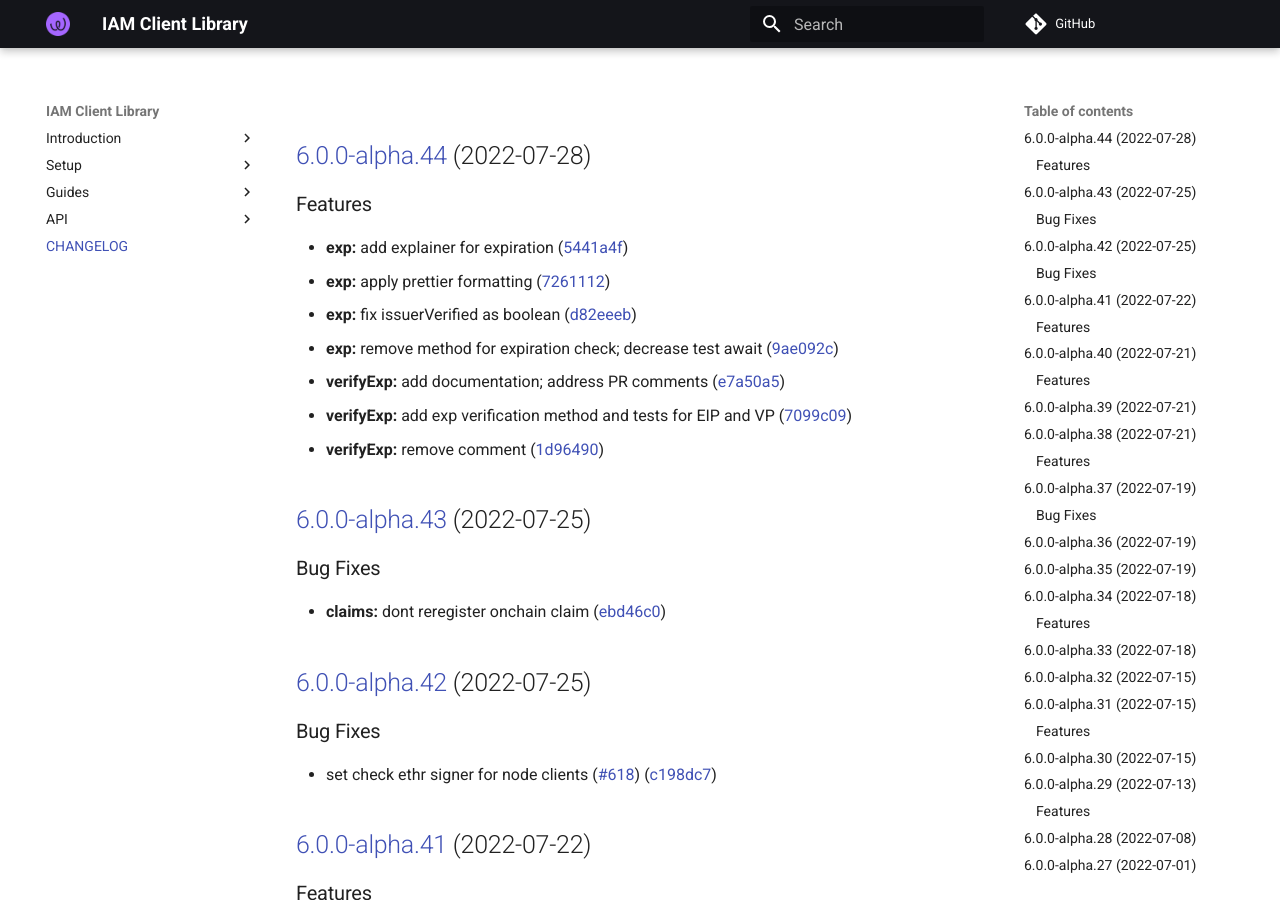
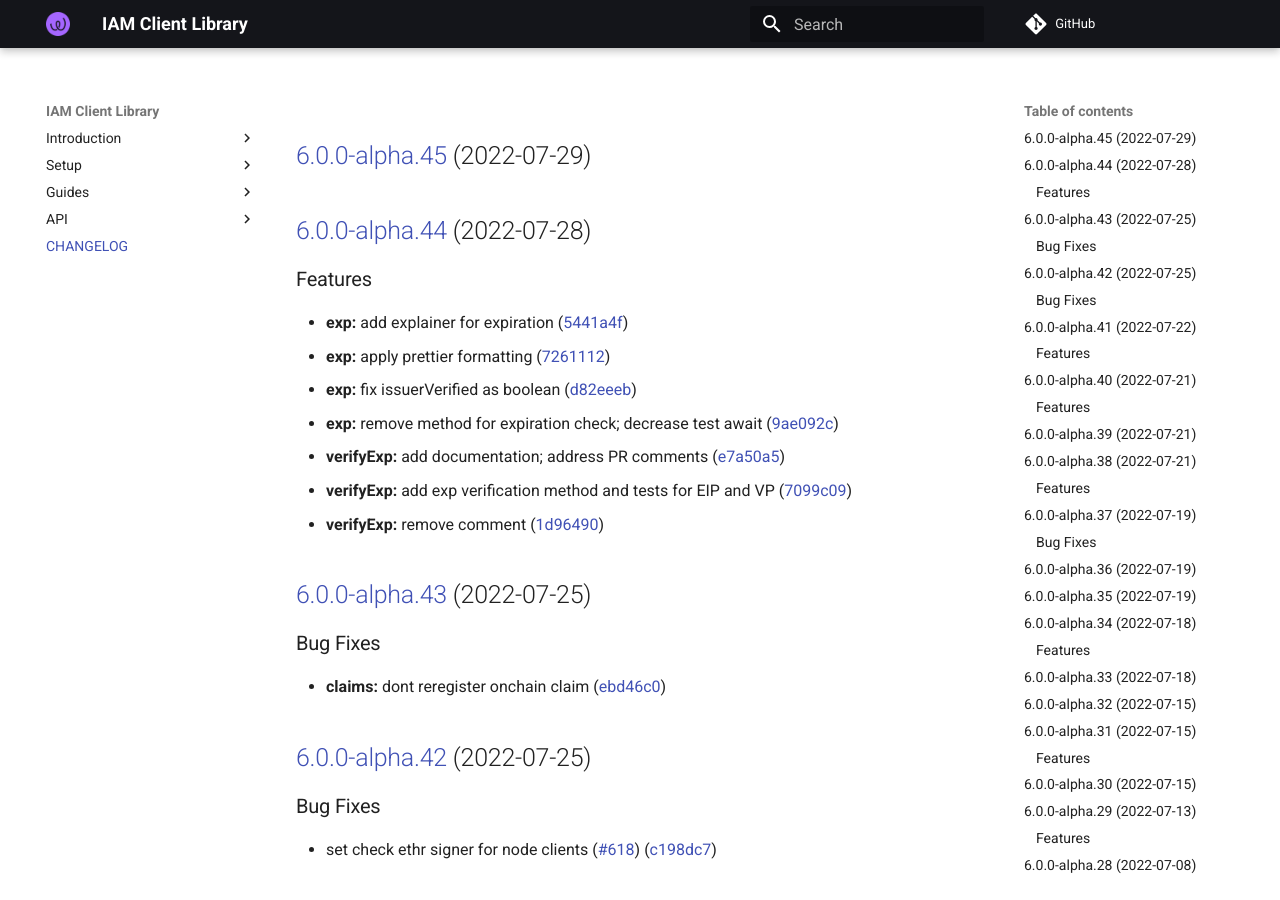
Before and after one commit to energywebfoundation/iam-client-lib, an MkDocs documentation site: the page built from docs/CHANGELOG.md, in a window 1280 px wide and 900 px high. Built offline with MkDocs 1.6.1 and Material for MkDocs 9.7.7, drawn with Linux system fonts in a browser that asks for light colours; comment, search, counter and statistics services are not loaded.

Commit message:
chore(release): 6.0.0-alpha.45 [skip ci]
## [6.0.0-alpha.45](https://github.com/energywebfoundation/iam-client-lib/compare/v6.0.0-alpha.44...v6.0.0-alpha.45) (2022-07-29)

```diff
--- a/docs/CHANGELOG.md
+++ b/docs/CHANGELOG.md
@@ -1,3 +1,5 @@
+## [6.0.0-alpha.45](https://github.com/energywebfoundation/iam-client-lib/compare/v6.0.0-alpha.44...v6.0.0-alpha.45) (2022-07-29)
+
 ## [6.0.0-alpha.44](https://github.com/energywebfoundation/iam-client-lib/compare/v6.0.0-alpha.43...v6.0.0-alpha.44) (2022-07-28)
 
 
--- a/package.json
+++ b/package.json
@@ -1,6 +1,6 @@
 {
   "name": "iam-client-lib",
-  "version": "6.0.0-alpha.44",
+  "version": "6.0.0-alpha.45",
   "description": "Library for Decentralized Identity and Access Management",
   "main": "dist/index.js",
   "module": "dist/index.esm.js",
```
